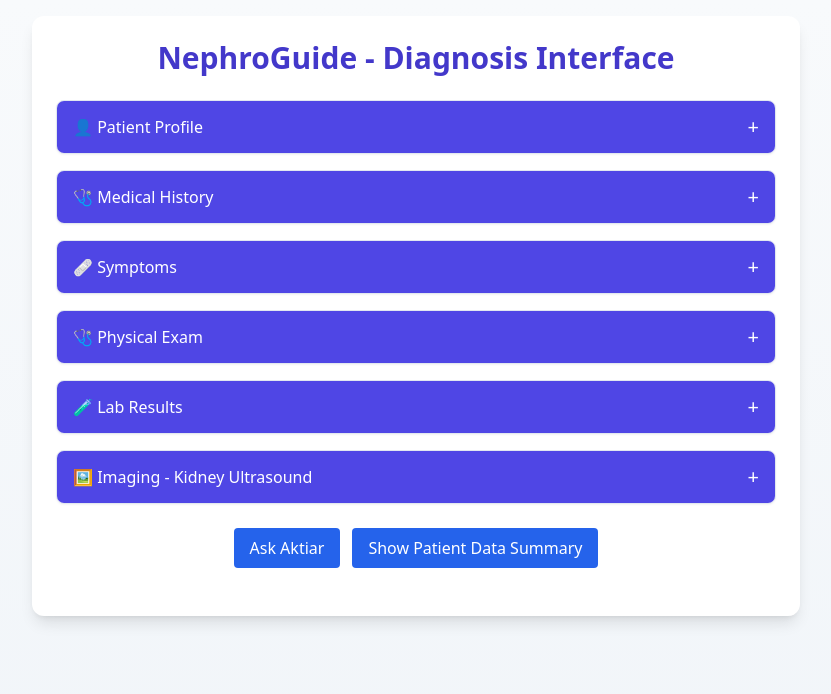
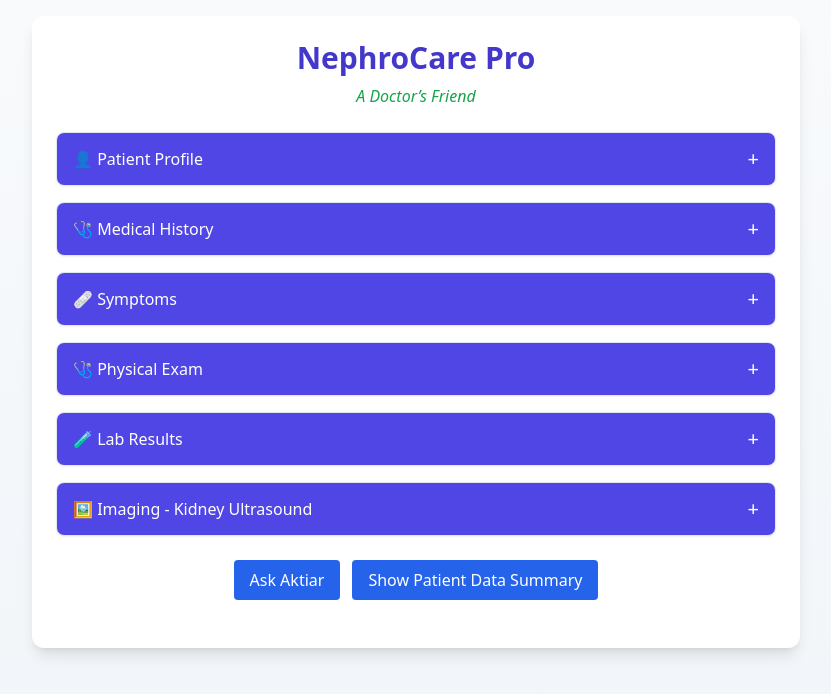
Before and after one commit to Aktiar0403/nephroguideakki., a React (Vite) app: page / in a window 1280 px wide. Shown: the top 694 px of the page, without its empty margins (224-1055 px from the left). Built offline with nearby package versions, Linux system fonts and the light colour scheme; the HTML template or start-up script is replaced by a standard one.

Commit message:
Update App.jsx

```diff
--- a/src/App.jsx
+++ b/src/App.jsx
@@ -243,9 +243,13 @@ Determine the medical condition, diagnose, prescribe medicine and suggest furthe
   return (
     <div className="min-h-screen bg-gradient-to-b from-slate-50 to-slate-100 p-4">
       <div className="max-w-3xl mx-auto bg-white rounded-xl shadow-lg p-6">
-        <h1 className="text-3xl font-bold text-indigo-700 mb-6 text-center">
-          NephroGuide - Diagnosis Interface
-        </h1>
+       <h1 className="text-3xl font-bold text-indigo-700 mb-2 text-center">
+  NephroCare Pro
+</h1>
+<p className="text-center text-green-600 mb-6 italic">
+  A Doctor’s Friend
+</p>
+
 <Accordion title="👤 Patient Profile">
   <div className="grid gap-3 md:grid-cols-2">
     <input
```
